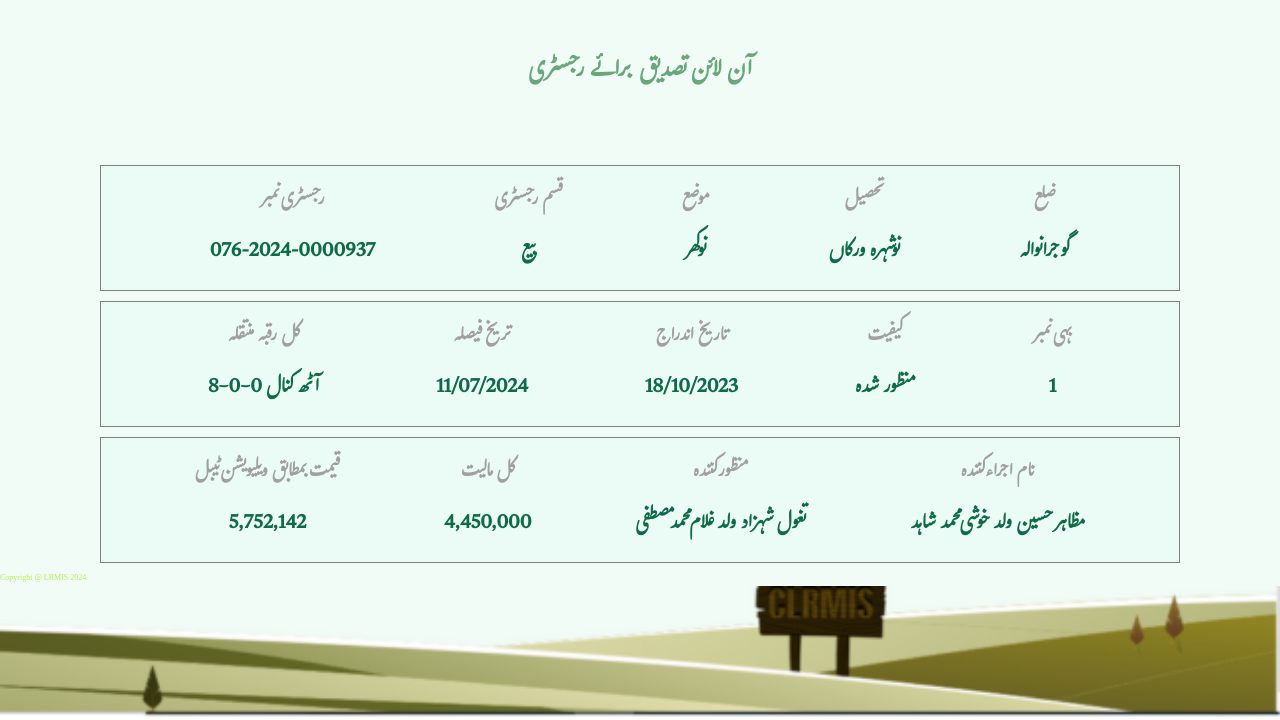
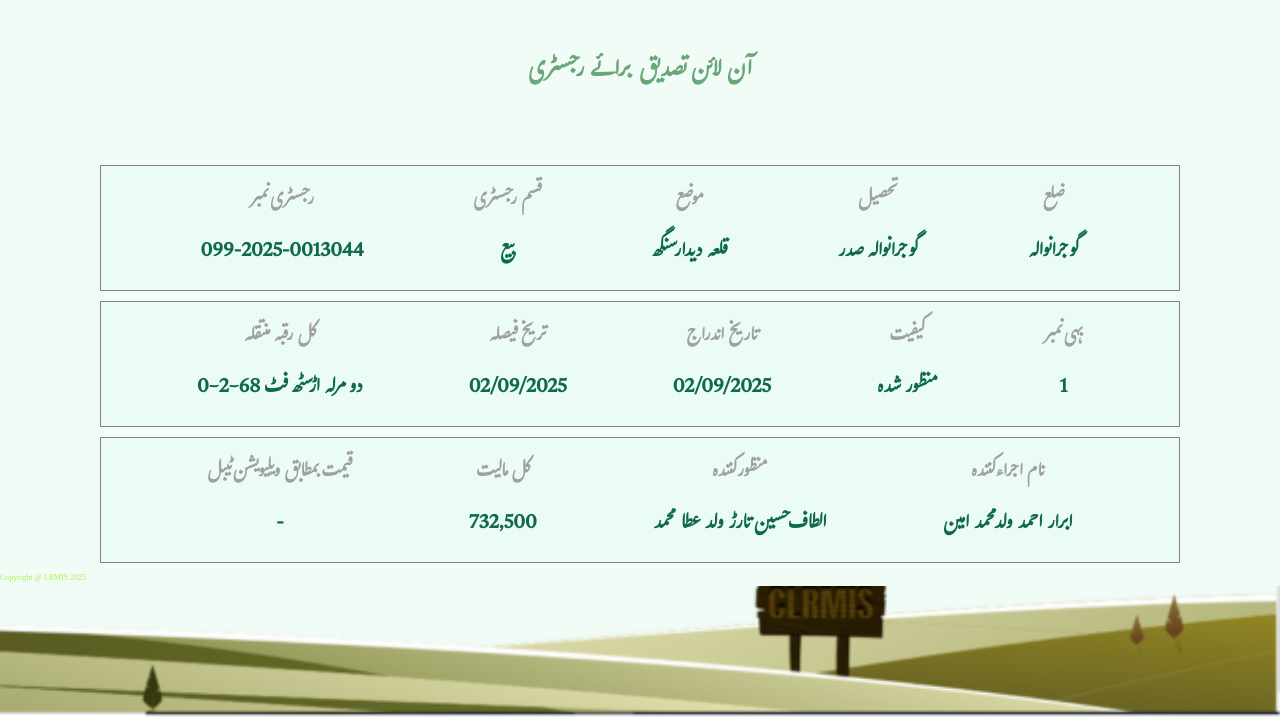
Before and after one commit to punjabzameen/012320, a plain HTML site: page index.html in a window 1280 px wide. Shown: the part 80-800 px from the top of the page. Drawn offline with Linux system fonts and the light colour scheme.

Commit message:
Update index.html

```diff
--- a/index.html
+++ b/index.html
@@ -32,7 +32,7 @@
             <div class="item text1">
                 <h3>رجسٹری نمبر
                 </h3>
-                <p>076-2024-0000937
+                <p>099-2025-0013044
                 </p>
             </div>
             <div class="item text2"><h3>قسم رجسٹری
@@ -42,13 +42,13 @@
             <div class="item text3">
                 <h3>موضع
                 </h3>
-                <p>نوکھر
+                <p>قلعہ دیدار سنگھ
                 </p>
             </div>
             <div class="item text4">
                 <h3>تحصیل
                 </h3>
-                <p>نوشہرہ ورکاں
+                <p>گوجرانوالہ صدر
                 </p>
             </div>
             <div class="item text5">
@@ -63,18 +63,18 @@
             <div class="item text1">
                 <h3>کل رقبہ منتقلہ
                 </h3>
-                <p>8-0-0 آٹھ کنال
+                <p>0-2-68 دو مرلہ اڑسٹھ فٹ
                 </p>
             </div>
             <div class="item text2"><h3>تریخ فیصلہ
 
             </h3>
-            <p>11/07/2024
+            <p>02/09/2025
             </p></div>
             <div class="item text3">
                 <h3>تاریخ اندراج
                 </h3>
-                <p>18/10/2023
+                <p>02/09/2025
                 </p>
             </div>
             <div class="item text4">
@@ -95,23 +95,23 @@
             <div class="item text1">
                 <h3>قیمت بمطابق ویلیویشن ٹیبل
                 </h3>
-                <p>5,752,142
+                <p>-
                 </p>
             </div>
             <div class="item text2"><h3>کل مالیت
             </h3>
-            <p>4,450,000
+            <p>732,500
             </p></div>
             <div class="item text3">
                 <h3>منظور کنندہ
                 </h3>
-                <p>تغول شہزاد ولد غلام محمد مصطفی
+                <p>الطاف حسین تارڑ ولد عطا محمد
                 </p>
             </div>
             <div class="item text4">
                 <h3>نام اجراء کنندہ
                 </h3>
-                <p>مظاہر حسین ولد خوشی محمد شاہد
+                <p>ابرار احمد ولد محمد امین
                 </p>
             </div>
 
@@ -120,11 +120,12 @@
     </section>
     <!-- ----------------- Inage section------------------ -->
      <div class="bottom_img">
-        Copyright @ LRMIS 2024
+        Copyright @ LRMIS 2025
 
      </div>
      <!-- <div class="main">
     </div> -->
 
 </body>
+
 </html>
```
